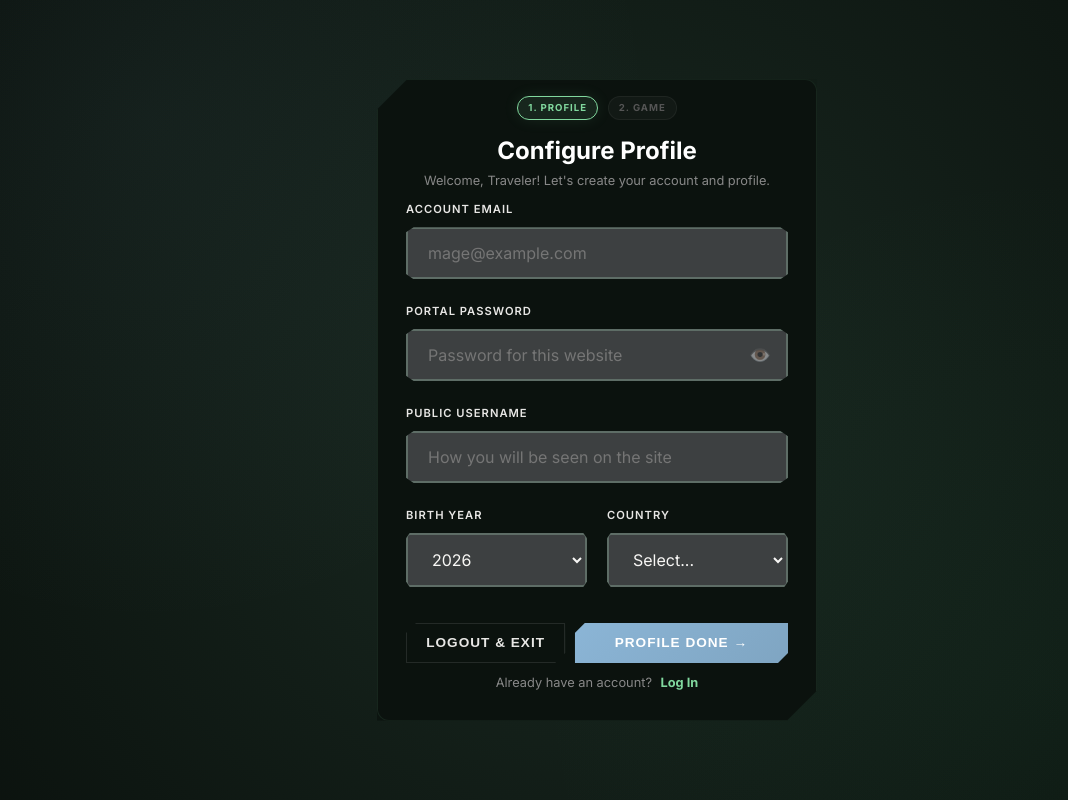
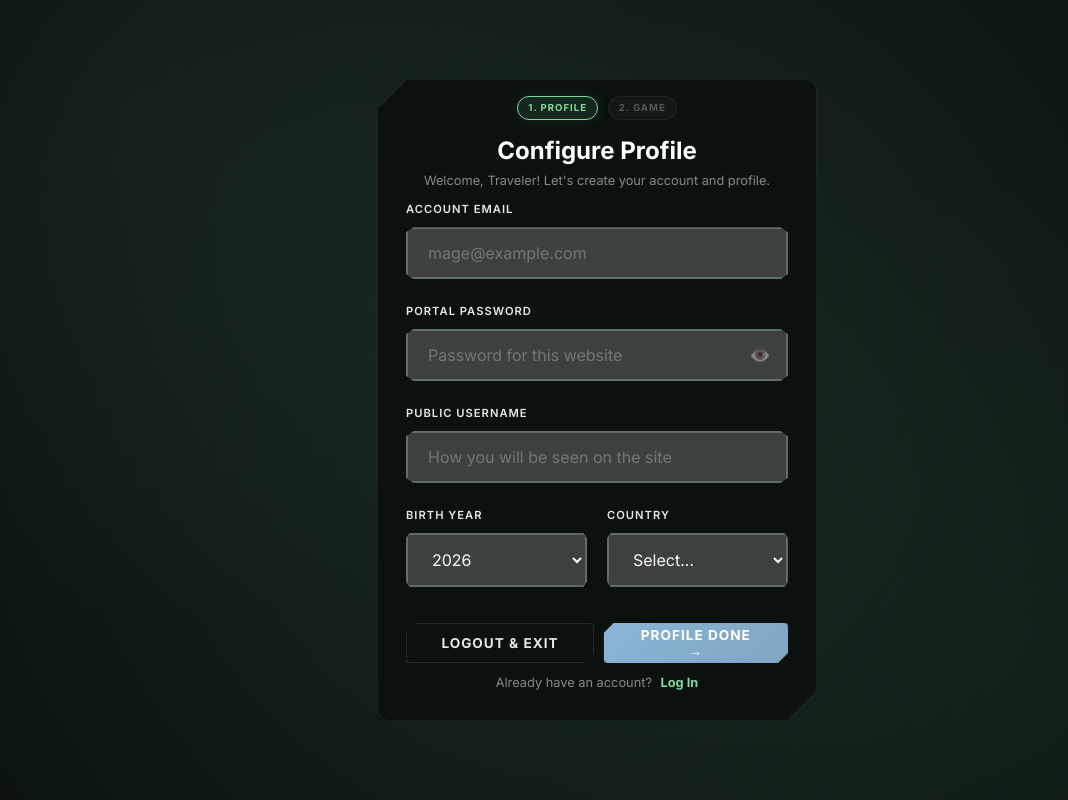
Before and after one commit to SalvadorMilaFilipe/WebsitePuzzleofBlessings, a React (Vite) app: page /register in a window 1280 px wide. Shown: the whole page, without its empty margins (43-1111 px from the left). Built offline with nearby package versions, Linux system fonts and the light colour scheme.

Commit message:
Alterações 04/05/2026 - Correção de tamanho de pagina de deck e de botão dentro da mesma

```diff
--- a/src/css/deck.css
+++ b/src/css/deck.css
@@ -23,35 +23,42 @@
     background: var(--glass-bg, rgba(25, 25, 40, 0.95));
     border: 1px solid var(--glass-border, rgba(186, 170, 232, 0.3));
     border-radius: 20px;
-    width: clamp(300px, 85%, 750px);
-    padding: 1.5rem;
+    width: clamp(300px, 75%, 680px); /* Reduced from 750px/85% */
+    padding: 1.25rem; /* Slightly reduced */
     box-shadow: 0 0 40px rgba(0,0,0,0.5);
     display: flex;
     flex-direction: column;
-    gap: 1.2rem;
+    gap: 1rem; /* Reduced from 1.2rem */
+    animation: modalScaleUp 0.3s cubic-bezier(0.175, 0.885, 0.32, 1.275);
+}
+
+@keyframes modalScaleUp {
+    from { transform: scale(0.9); opacity: 0; }
+    to { transform: scale(1); opacity: 1; }
 }
 
 .deck-header {
     text-align: center;
     border-bottom: 1px solid rgba(255,255,255,0.1);
-    padding-bottom: 1rem;
+    padding-bottom: 0.8rem;
 }
 
 .deck-header h2 {
     color: #baaae8;
     margin: 0;
-    font-size: 2rem;
+    font-size: 1.8rem;
 }
 
 .deck-header p {
     color: #888;
-    margin: 0.5rem 0 0;
+    margin: 0.3rem 0 0;
+    font-size: 0.9rem;
 }
 
 .deck-active-area h3, .deck-inventory-area h3 {
-    font-size: 1rem;
+    font-size: 0.85rem;
     color: #fff;
-    margin-bottom: 1rem;
+    margin-bottom: 0.8rem;
     text-transform: uppercase;
     letter-spacing: 1px;
 }
@@ -59,7 +66,7 @@
 .deck-slots-grid {
     display: grid;
     grid-template-columns: repeat(4, 1fr);
-    gap: 1rem;
+    gap: 0.8rem;
 }
 
 .deck-slot {
@@ -89,7 +96,7 @@
     top: 50%;
     left: 50%;
     transform: translate(-50%, -50%);
-    font-size: 5rem;
+    font-size: 4rem;
     color: rgba(255, 255, 255, 0.05);
     font-weight: 800;
     pointer-events: none;
@@ -126,11 +133,11 @@
 }
 
 .slot-name {
-    font-size: 0.9rem;
+    font-size: 0.8rem;
     color: #fff;
     text-align: center;
     width: 100%;
-    padding: 8px 4px;
+    padding: 6px 4px;
     background: rgba(0, 0, 0, 0.6);
     position: absolute;
     bottom: 0;
@@ -140,18 +147,18 @@
 }
 
 .slot-empty-icon {
-    font-size: 2rem;
+    font-size: 1.8rem;
     color: rgba(255, 255, 255, 0.1);
 }
 
 .deck-inventory-grid {
     display: grid;
-    grid-template-columns: repeat(auto-fill, minmax(110px, 1fr));
-    gap: 1.5rem;
+    grid-template-columns: repeat(auto-fill, minmax(100px, 1fr));
+    gap: 1.2rem;
     background: rgba(0,0,0,0.3);
-    padding: 1.5rem;
+    padding: 1.2rem;
     border-radius: 12px;
-    max-height: 350px;
+    max-height: 280px; /* Reduced height */
     overflow-y: auto;
 }
 
@@ -159,14 +166,14 @@
     display: flex;
     flex-direction: column;
     align-items: center;
-    gap: 8px;
+    gap: 6px;
     cursor: pointer;
     transition: 0.2s;
 }
 
 .inventory-avatar {
-    width: 100px;
-    height: 100px;
+    width: 90px;
+    height: 90px;
     border-radius: 8px;
     background: rgba(255,255,255,0.05);
 }
@@ -176,7 +183,7 @@
 }
 
 .inventory-item small {
-    font-size: 0.8rem;
+    font-size: 0.75rem;
     color: #baaae8;
     text-align: center;
     font-weight: 600;
@@ -184,9 +191,60 @@
 
 .deck-footer {
     display: flex;
-    gap: 1rem;
+    gap: 1.5rem;
     justify-content: flex-end;
     margin-top: 1rem;
+    align-items: center;
+}
+
+/* Reset and style buttons for this modal */
+.btn-primary, .btn-secondary {
+    font-family: 'Inter', sans-serif;
+    font-weight: 800;
+    font-size: 0.9rem;
+    text-transform: uppercase;
+    letter-spacing: 0.05rem;
+    padding: 0.8rem 1.8rem;
+    border-radius: 4px;
+    cursor: pointer;
+    transition: all 0.3s ease;
+    display: flex;
+    align-items: center;
+    justify-content: center;
+    min-width: 120px;
+    height: 48px;
+    border: none;
+    clip-path: polygon(10% 0%, 100% 0%, 100% 70%, 90% 100%, 0% 100%, 0% 30%);
+}
+
+.btn-secondary {
+    background: rgba(255, 255, 255, 0.05);
+    color: #fff;
+    border: 1px solid rgba(255, 255, 255, 0.1);
+    clip-path: none; /* Cancel button usually simpler, but let's make it look solid */
+    border-radius: 4px;
+}
+
+.btn-secondary:hover {
+    background: rgba(255, 255, 255, 0.1);
+    transform: translateY(-2px);
+}
+
+.btn-primary {
+    background: linear-gradient(135deg, #81D89E 0%, #5BC0EB 100%);
+    color: #1a1a2e;
+    box-shadow: 0 4px 15px rgba(129, 216, 158, 0.3);
+}
+
+.btn-primary:hover:not(:disabled) {
+    transform: translateY(-2px);
+    box-shadow: 0 6px 20px rgba(129, 216, 158, 0.5);
+    filter: brightness(1.1);
+}
+
+.btn-primary:disabled {
+    opacity: 0.6;
+    cursor: not-allowed;
 }
 
 .deck-loading, .deck-empty {
```
